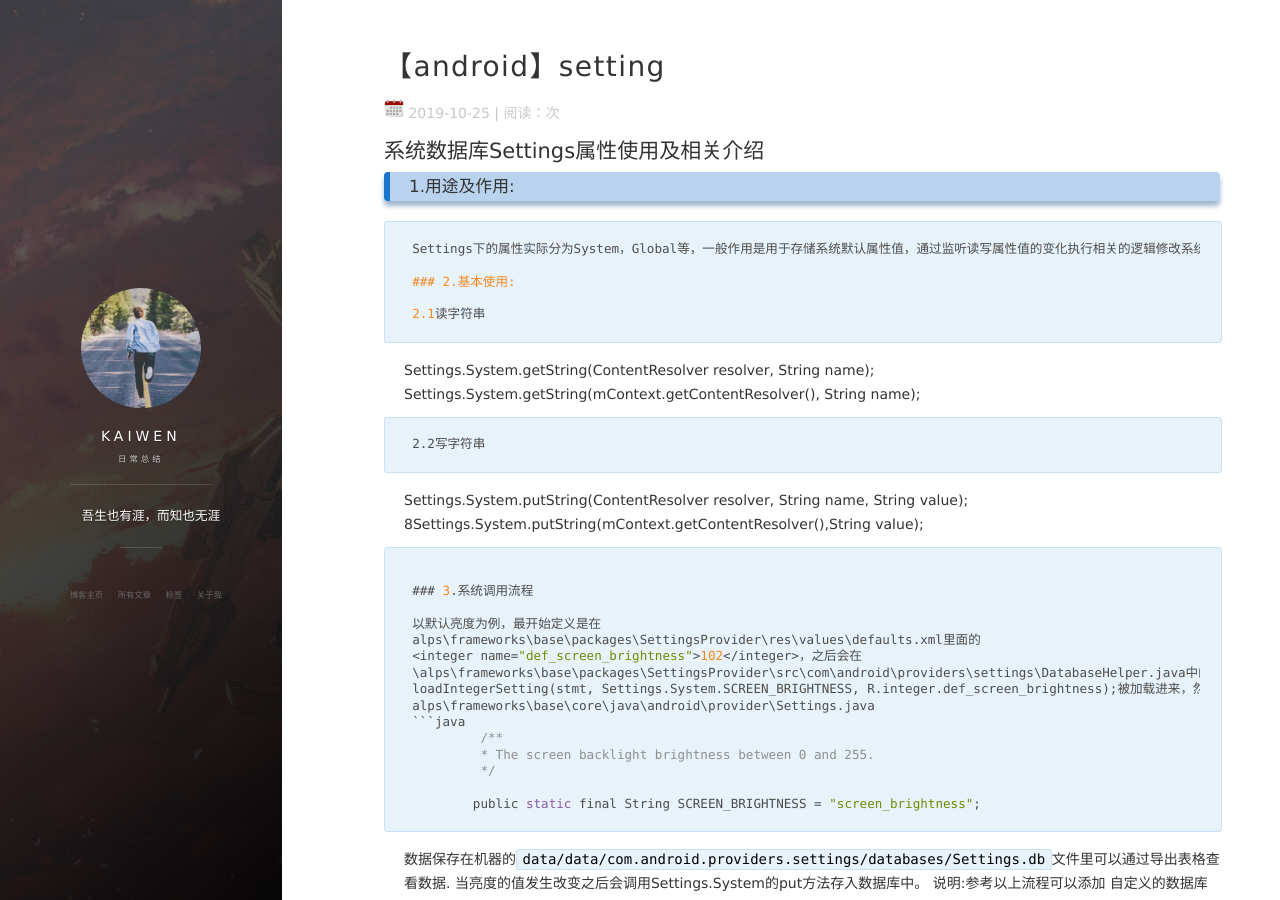
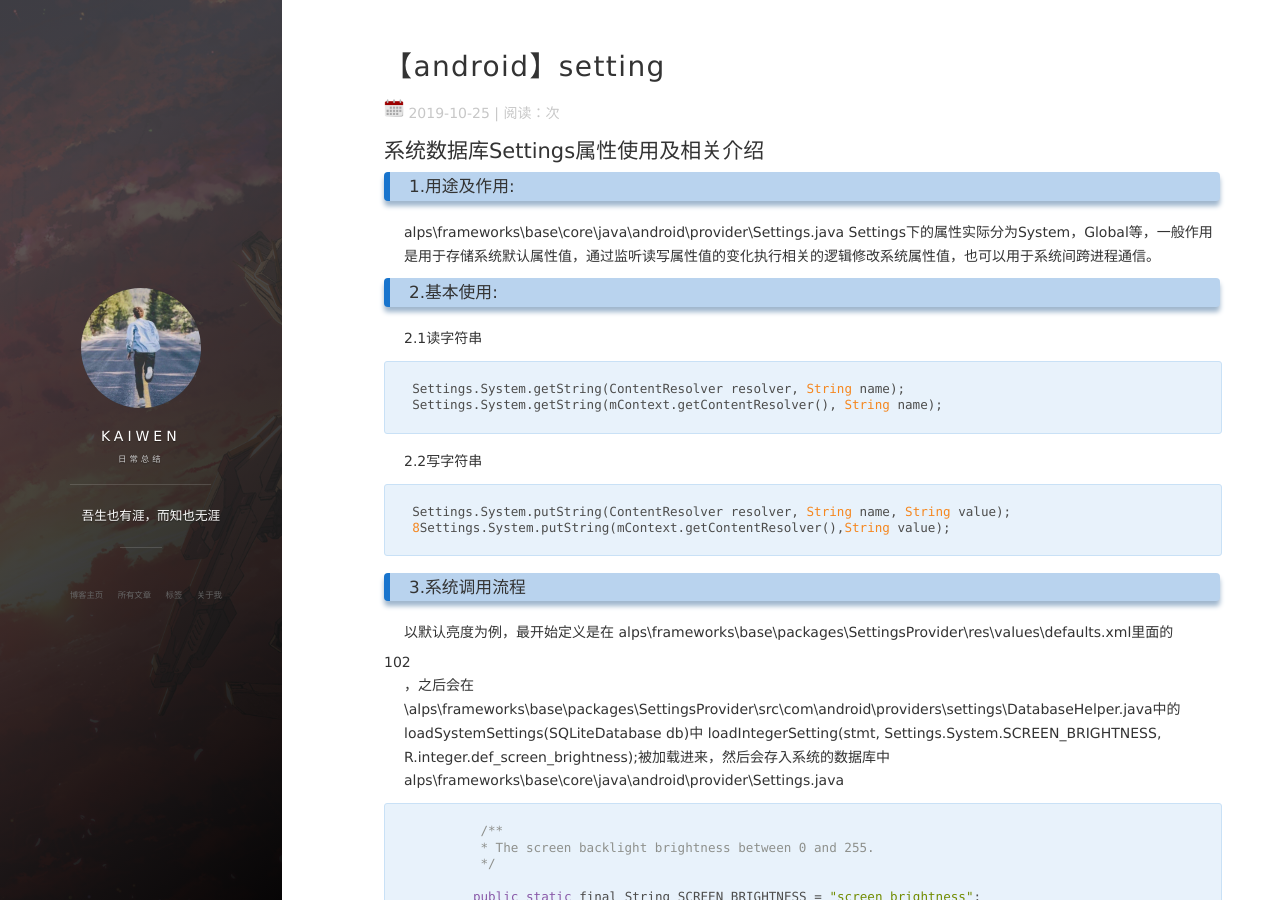
Before and after one commit to kaiwenll/liangkaiwen.github.io11, a Jekyll site: the page built from _posts/2019-10-25-【Android】setting.md, in a window 1280 px wide and 900 px high. Built offline with Jekyll 4.4.1, drawn with Linux system fonts in a browser that asks for light colours; nearby versions of some CDN libraries; our own code applies the rules of GitHub Pages for plain Markdown files; comment, search, counter and statistics services are not loaded.

Commit message:
Update 2019-10-25-【Android】setting.md

````diff
--- a/_posts/2019-10-25-【Android】setting.md
+++ b/_posts/2019-10-25-【Android】setting.md
@@ -1,7 +1,7 @@
 ## 系统数据库Settings属性使用及相关介绍
 ### 1.用途及作用:
 
- ```alps\frameworks\base\core\java\android\provider\Settings.java```
+ alps\frameworks\base\core\java\android\provider\Settings.java
 Settings下的属性实际分为System，Global等，一般作用是用于存储系统默认属性值，通过监听读写属性值的变化执行相关的逻辑修改系统属性值，也可以用于系统间跨进程通信。
 
 ### 2.基本使用:
````
